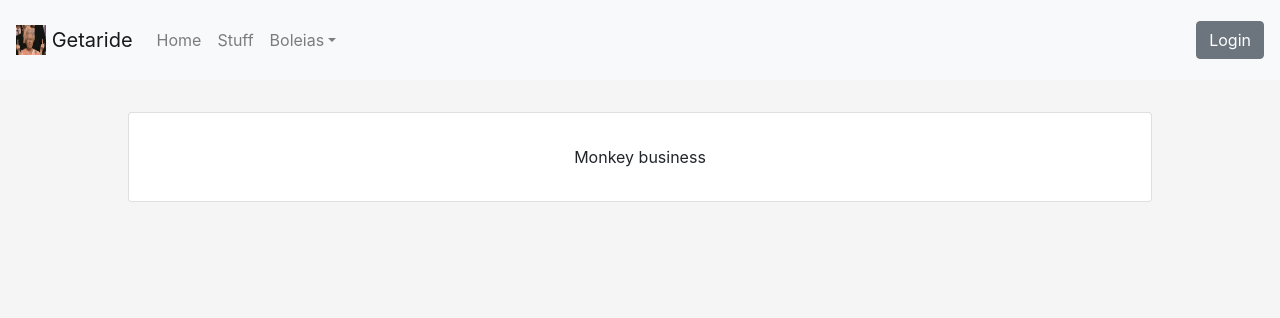
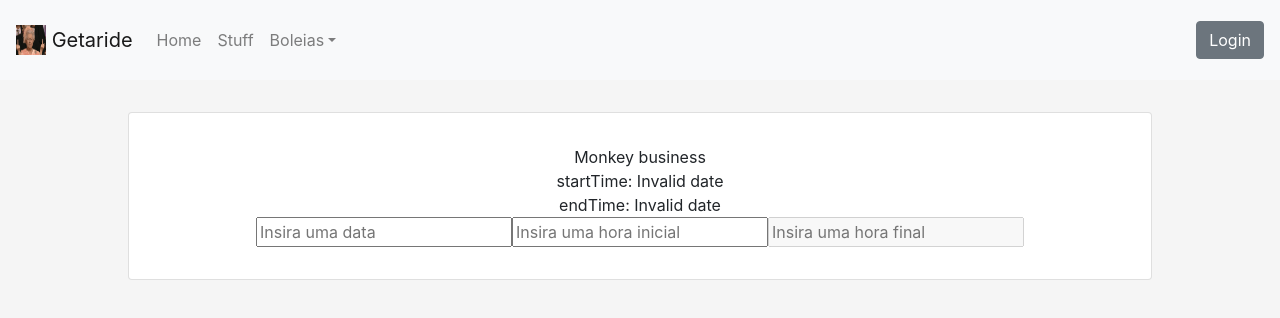
Before and after one commit to Miglob/getaride, a React (Create React App) app in the folder client/: page /createRide in a window 1280 px wide. Shown: the top 318 px of the page. Built offline with nearby package versions, Linux system fonts and the light colour scheme.

Commit message:
datePicker

```diff
--- a/client/package.json
+++ b/client/package.json
@@ -7,8 +7,10 @@
     "@testing-library/react": "^11.1.2",
     "@testing-library/user-event": "^12.2.2",
     "bootstrap": "^4.5.3",
+    "moment": "^2.29.1",
     "react": "^17.0.1",
     "react-bootstrap": "^1.4.0",
+    "react-datepicker": "^3.3.0",
     "react-dom": "^17.0.1",
     "react-router-dom": "^5.2.0",
     "react-scripts": "4.0.0",
--- a/client/src/components/rides/CreateRide.js
+++ b/client/src/components/rides/CreateRide.js
@@ -1,10 +1,89 @@
 import React, { Component } from "react";
+import DatePicker from "react-datepicker";
+import moment from "moment";
+
+import "react-datepicker/dist/react-datepicker.css";
+
 
 class CreateRide extends Component {
+
+    state = {
+        date: "",
+        startTime: "",
+        endTime: ""
+    }
+
+    onChange = (value, type) => {
+
+        switch (type) {
+            case "startTime":
+                this.setState({
+                    [type]: value,
+                    "endTime": ""
+                })
+                break;
+
+            default:
+                this.setState({
+                    [type]: value
+                })
+                break;
+        }
+    }
+
     render() {
         return (
             <div>
-                Monkey business
+                Monkey business<br />
+                startTime: {
+                    moment(this.state.date).set({
+                        hour: moment(this.state.startTime).get("hour"),
+                        minute: moment(this.state.startTime).get("minute"),
+                        second: moment(this.state.startTime).get("second"),
+                    }).toString()
+                }<br />
+                endTime: {
+                    moment(this.state.date).set({
+                        hour: moment(this.state.endTime).get("hour"),
+                        minute: moment(this.state.endTime).get("minute"),
+                        second: moment(this.state.endTime).get("second"),
+                    }).toString()
+                }
+
+                <div>
+                    <DatePicker
+                        selected={this.state.date}
+                        onChange={newDate => this.onChange(newDate, "date")}
+                        dateFormat="dd/MM/yyyy"
+                        placeholderText="Insira uma data"
+                        minDate={new Date()}
+                    />
+                    <DatePicker
+                        selected={this.state.startTime}
+                        onChange={newStartTime => this.onChange(newStartTime, "startTime")}
+                        dateFormat="HH:mm"
+                        timeFormat="HH:mm"
+                        timeIntervals={15}
+                        showTimeSelect
+                        showTimeSelectOnly
+                        timeCaption="Hora"
+                        placeholderText="Insira uma hora inicial"
+                    />
+                    <DatePicker
+                        selected={this.state.endTime}
+                        onChange={newEndTime => this.onChange(newEndTime, "endTime")}
+                        dateFormat="HH:mm"
+                        timeFormat="HH:mm"
+                        timeIntervals={15}
+                        showTimeSelect
+                        showTimeSelectOnly
+                        timeCaption="Hora"
+                        placeholderText="Insira uma hora final"
+                        minTime={this.state.startTime ? moment(this.state.startTime).add(15, "minutes").toDate() : moment().add(15, "minutes").toDate()}
+                        maxTime={this.state.startTime ? moment(this.state.startTime).endOf("day").toDate() : moment().endOf("day").toDate()}
+                        disabled={!this.state.startTime}
+                    />
+                </div>
             </div>
         );
     }
```
Also changed, not shown: 1 other file (tests, documents, lock files or other folders).
